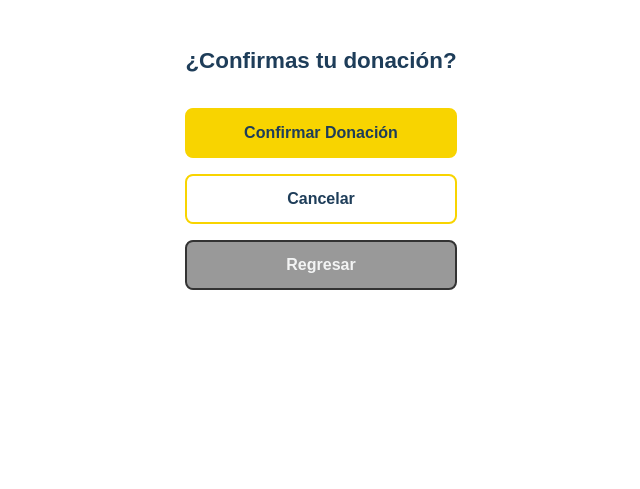
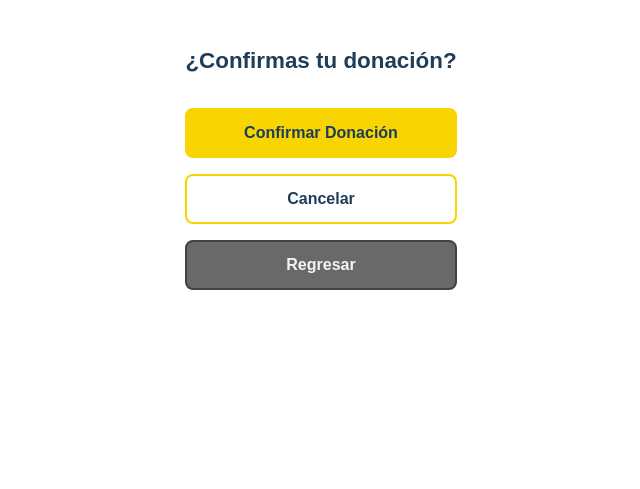
Before and after one commit to ivanfs20/ONG_ITO, a PHP site: page /view/D42_ConfirmarRecurso.php in a window 1280 px wide. Shown: the part 1111-1600 px from the top of the page, without its empty margins (319-959 px from the left). Run offline with PHP 8.4, Linux system fonts and the light colour scheme; the visitor is signed in with stand-in values (Sample User, id 1).

Commit message:
FRONT-END>view/ConfirmarRecurso.php|Se arreglo el direccionamiento en el boton de cancelar>..FRONT-END>view/css/vistas/D42_ConfirmarRecurso.css|Se añadio el estilo del boton regresar, se modifico un poco el color y el borde para que se vea triste

```diff
--- a/view/D42_ConfirmarRecurso.php
+++ b/view/D42_ConfirmarRecurso.php
@@ -87,7 +87,7 @@ if($oUsuario!=null){
                 <a href="agradecimiento.php" class="boton-accion confirmar">
                     Confirmar Donación
                 </a>
-                <a href="cancelacion.php" class="boton-accion cancelar">
+                <a href="D1_Area.php" class="boton-accion cancelar">
                     Cancelar
                 </a>
                 <a href="D32_TipoRecurso.php" class="boton-accion regresar">
--- a/view/css/vistas/D42_ConfirmarRecurso.css
+++ b/view/css/vistas/D42_ConfirmarRecurso.css
@@ -235,10 +235,10 @@
 }
 
 .boton-accion.regresar {
-    background: #999;
+    background: #696969;
     color:#f3f4f4;
     font-weight: bold;
-    border-color: #333;
+    border-color: #434141;
 }
 
 /* Efectos hover suaves */
```
